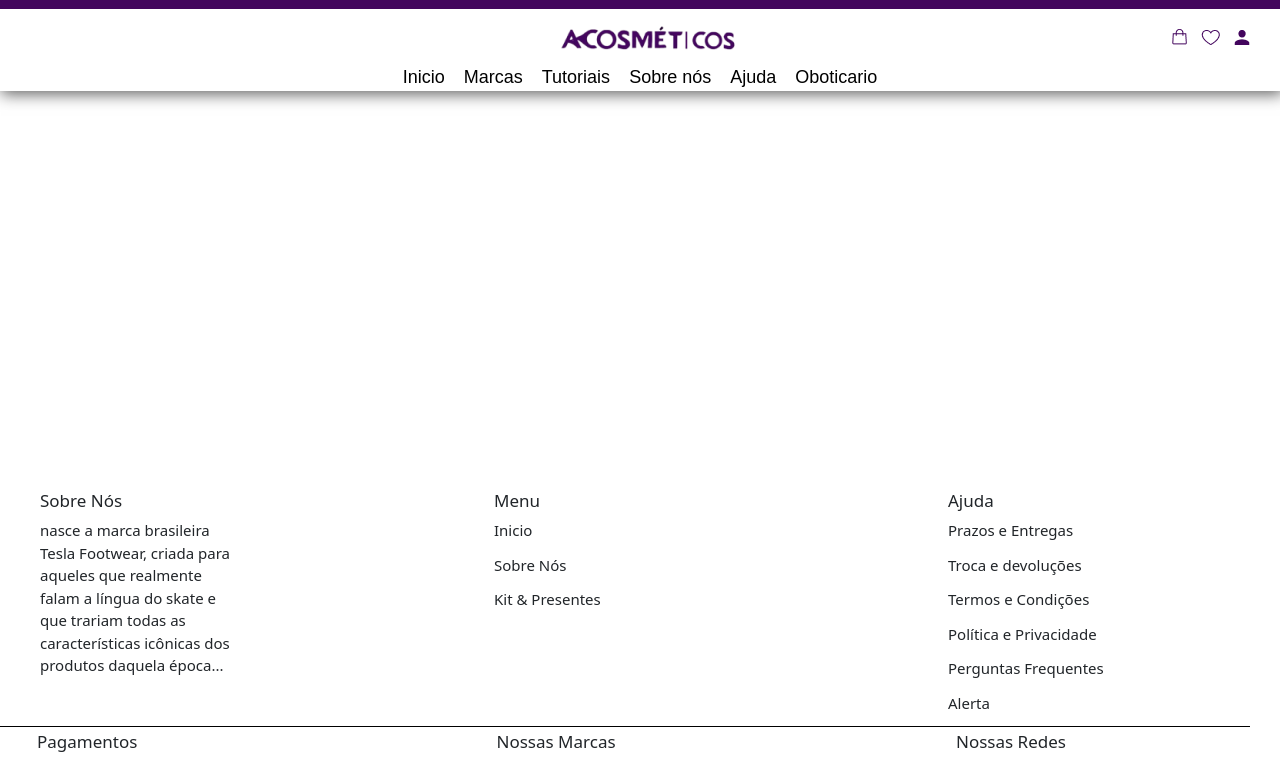
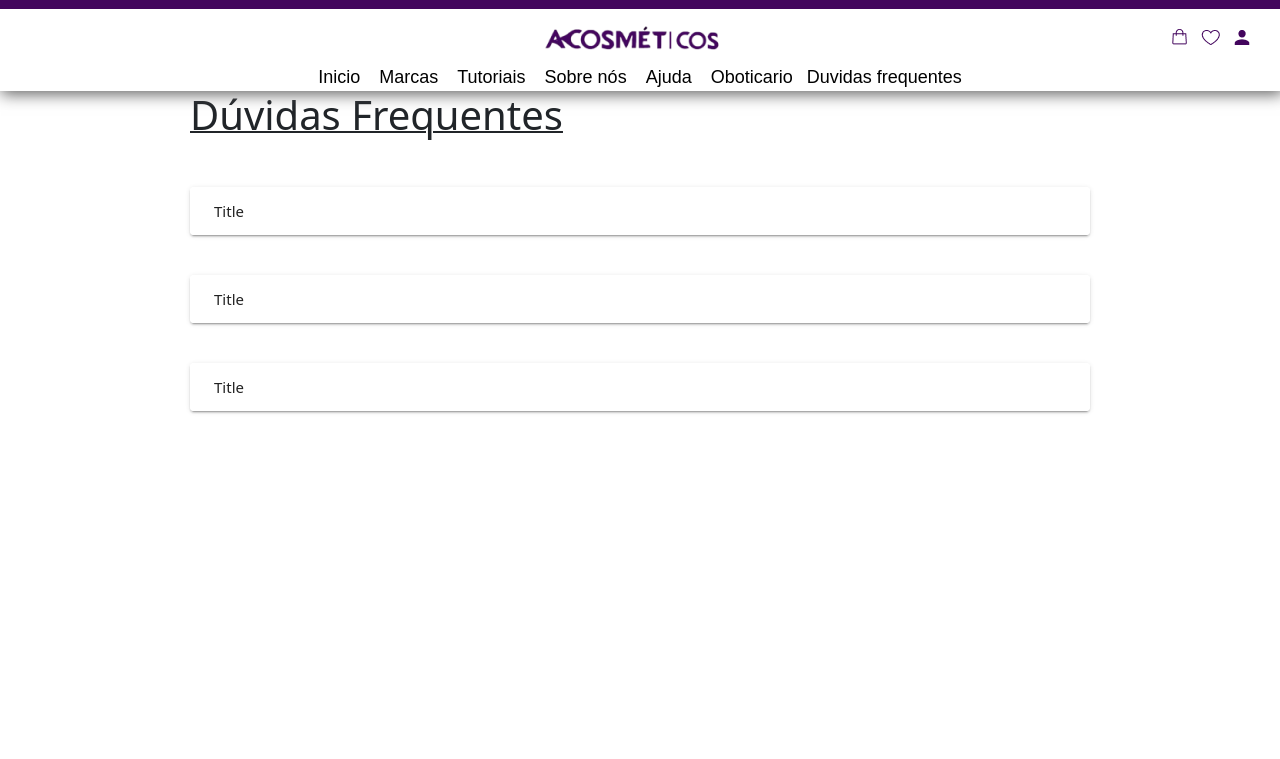
Before and after one commit to GabrielLima2803/ACosmeticos, a Vue app: page /duvidas in a window 1280 px wide. Shown: the top 759 px of the page. Built offline with nearby package versions, Linux system fonts and the light colour scheme.

Commit message:
Hover nos routers

```diff
--- a/src/App.vue
+++ b/src/App.vue
@@ -1,19 +1,17 @@
 <script setup>
-import HeaderPrincipal from './components/header/HeaderPrincipal.vue';
+
 import FullFooter from './components/footer/FullFooter.vue';
+import HeaderPrincipal from '@/components/header/HeaderPrincipal.vue';
 
 </script>
 <!-- Centralizar Logo do Header!!! -->
 <!-- Centralizar Menu do Footer!!! -->
 <template>
-  <header>
-    <header-principal />
-  </header>
+   <header-principal />
+  <div class="container-Principal">
 
-  <div class="container-Principal">
-    <main>
       <router-view />
-    </main>
+
     <div class="container max-footer">
       <full-footer />
     </div>
--- a/src/components/header/HeaderPrincipal.vue
+++ b/src/components/header/HeaderPrincipal.vue
@@ -3,6 +3,7 @@
 </script>
 
 <template>
+    <div class="grudendo">
     <header class="PBarra">
         <div class="header-roxa">
             <!-- Header Roxo -->
@@ -27,9 +28,12 @@
             <span class="header-links"> Sobre nós </span>
             <span class="header-links"> Ajuda </span>
             <router-link to="/oboticario" class="header-links">Oboticario</router-link>
+            <router-link to="/duvidas" class="header-links">Duvidas frequentes</router-link>
         </nav>
         <!-- NavBar -->
     </header>
+
+    </div>
 </template>
 
 <style scoped>
@@ -67,23 +71,37 @@
     font-size: 18px;
     font-family: 'Jost', sans-serif;
     text-decoration: none;
-    color: black;
+    color: #000000;
+    position: relative; /* Importante para posicionar a borda */
+    transition: border-bottom 0.3s ease; /* Adiciona uma transição suave à borda */
+    cursor: pointer;
 }
+
+.header-links::after {
+    content: "";
+    position: absolute;
+    bottom: 0;
+    left: 0;
+    width: 0;
+    height: 2px;
+    background-color: #43055D; /* Cor da borda */
+    transition: width 0.3s ease; /* Adiciona uma transição suave à largura da borda */
+
+  }
+
+  .header-links:hover::after {
+    width: 100%;
+  }
 
 .header-links:last-child {
     margin-right: 0;
-}
-
-.header-links:hover {
-    color: #43055D;
-    cursor: pointer;
-    transition: 0.8s;
 }
 
 .logo {
     flex-grow: 9;
     display: flex;
     justify-content: center;
+    margin-left: -30px;
 }
 
 .logo img {
@@ -109,4 +127,8 @@
 .hd-logo-margin{
     margin-right: 40px ;
 }
+/* .grudendo{
+    position: sticky;
+    top: 0px;
+} */
 </style>
--- a/src/router/index.js
+++ b/src/router/index.js
@@ -8,6 +8,7 @@ import EudoraView from '@/views/EudoraView.vue'
 import CriarLoginView from '@/views/CriarLoginView.vue'
 import FavoritoView from '@/views/FavoritoView.vue'
 import EsqueciSenhaView from '@/views/EsqueciSenhaView.vue'
+import DuvidasView from '@/views/DuvidasView.vue'
 
 const router = createRouter({
   history: createWebHistory(import.meta.env.BASE_URL),
@@ -56,6 +57,11 @@ const router = createRouter({
       path: '/esqueciSenha',
       name: 'esqueciSenha',
       component: EsqueciSenhaView
+    },
+    {
+      path: '/duvidas',
+      name: 'duvidas',
+      component: DuvidasView
     }
 
   ]
--- /dev/null
+++ b/src/views/DuvidasView.vue
@@ -0,0 +1,52 @@
+<script setup>
+</script>
+
+<template>
+    <div class="flex">
+    <div class="wrapPanel">
+        <h1>Dúvidas Frequentes</h1>
+<v-expansion-panels class="marginPanel">
+  <v-expansion-panel
+    title="Title"
+    text="Lorem ipsum dolor sit amet consectetur adipisicing elit. Commodi, ratione debitis quis est labore voluptatibus! Eaque cupiditate minima"
+  >
+  </v-expansion-panel>
+</v-expansion-panels>
+
+<v-expansion-panels class="marginPanel">
+  <v-expansion-panel
+    title="Title"
+    text="Lorem ipsum dolor sit amet consectetur adipisicing elit. Commodi, ratione debitis quis est labore voluptatibus! Eaque cupiditate minima"
+  >
+  </v-expansion-panel>
+</v-expansion-panels>
+
+<v-expansion-panels class="marginPanel">
+  <v-expansion-panel
+    title="Title"
+    text="Lorem ipsum dolor sit amet consectetur adipisicing elit. Commodi, ratione debitis quis est labore voluptatibus! Eaque cupiditate minima"
+  >
+  </v-expansion-panel>
+</v-expansion-panels>
+    </div>
+    </div>
+</template>
+
+<style scoped>
+.flex{
+    display: flex;
+    justify-content: center;
+    align-items: center;
+}
+.wrapPanel{
+    display: flex;
+    flex-wrap: wrap;
+    width: 900px;
+}
+.marginPanel{
+    margin-top: 40px;
+}
+h1{
+    text-align: center;
+}
+</style>
--- a/src/views/HomeView.vue
+++ b/src/views/HomeView.vue
@@ -3,10 +3,11 @@ import FullCard from '@/components/main/FullCard.vue'
 import CaixasPretasMain from '@/components/main/CaixasPretasMain.vue';
 import Carrosel from '@/components/main/Carrosel.vue';
 
+
 </script>
 <template>
+
     <carrosel/>
-
     <full-card />
     <caixas-pretas-main/>
 </template>
```
